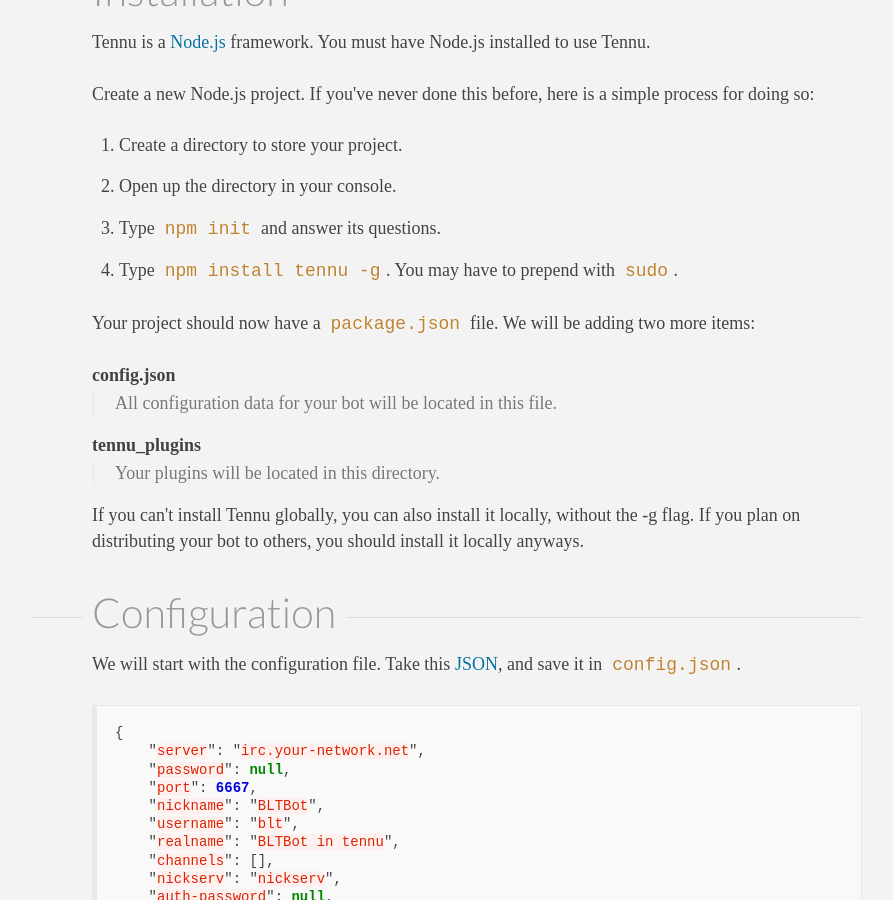
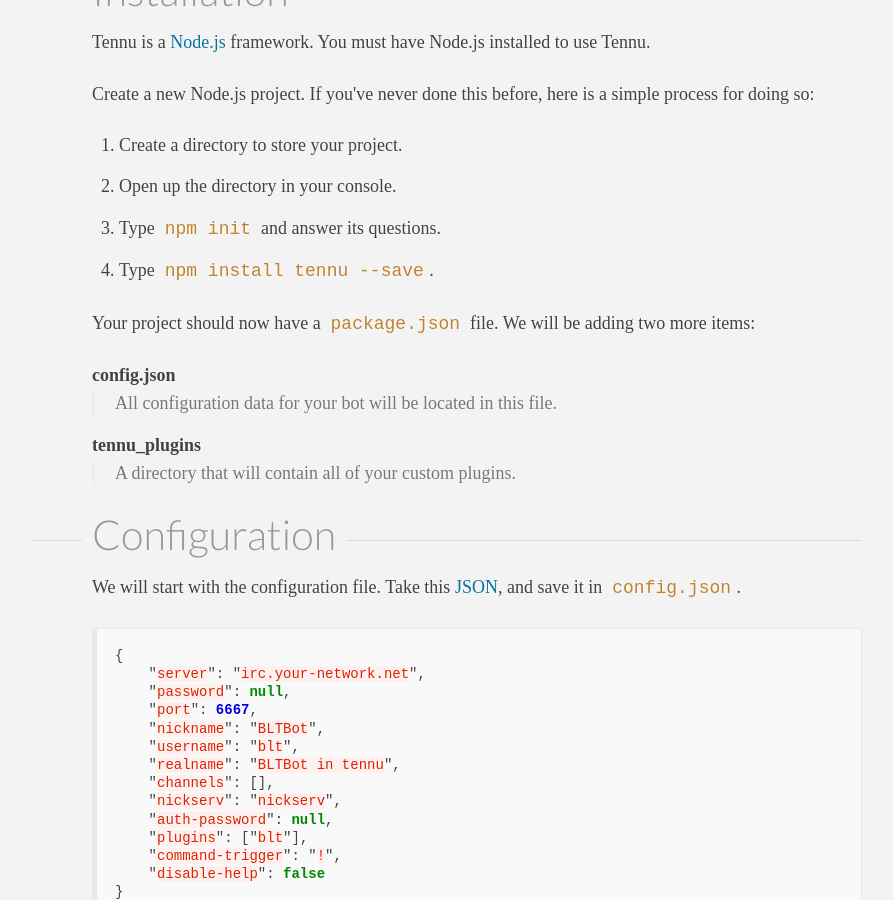
Before and after one commit to Tennu/tennu.github.io, a Jekyll site: the page built from documentation/getting-started.html, in a window 1280 px wide and 900 px high, scrolled down 807 px. Shown: the whole window, without its empty margins (163-1056 px from the left). Built offline with Jekyll 4.4.1, drawn with Linux system fonts in a browser that asks for light colours; some web fonts are replaced; some of the changed text lies outside the part shown.

Commit message:
Get rid of global installation BS

```diff
--- a/documentation/getting-started.html
+++ b/documentation/getting-started.html
@@ -44,7 +44,7 @@
   <li>Create a directory to store your project.</li>
   <li>Open up the directory in your console.</li>
   <li>Type <code class="shell">npm init</code> and answer its questions.</li>
-  <li>Type <code class="shell">npm install tennu -g</code>. You may have to prepend with <code>sudo</code>.</li>
+  <li>Type <code class="shell">npm install tennu --save</code>.</li>
 </ol>
 
 <p>
@@ -57,13 +57,8 @@
   <dd>All configuration data for your bot will be located in this file.</dd>
 
   <dt>tennu_plugins</dt>
-  <dd>Your plugins will be located in this directory.</dd>
+  <dd>A directory that will contain all of your custom plugins.</dd>
 </dl>
-
-<p class="notice">
-  If you can't install Tennu globally, you can also install it locally, without the -g flag.
-  If you plan on distributing your bot to others, you should install it locally anyways.
-</p>
 
 <h2>Configuration</h2>
 
@@ -286,7 +281,7 @@
   From the command line, in your project directory, utter this incantation:
 </p>
 
-<p><code class="shell">tennu config.json -v</code></p>
+<p><code class="shell">./node_modules/.bin/tennu config.json -v</code></p>
 
 <p>
   This command says run your tennu bot with the configuration located at
@@ -314,16 +309,3 @@
 <p>
   Now you can just type <code class="shell">npm start</code> to start your bot.
 </p>
-
-<div class="note">
-  <p>
-    If you plan on distributing your bot, you should run the following shell command:
-  </p>
-
-  <code>npm install --save tennu</code>
-
-  <p>
-    This will put a local copy of tennu into <code>node_modules/</code> and add it
-    to the dependencies object in the <code>package.json</code> file.
-  </p>
-</div>
```
